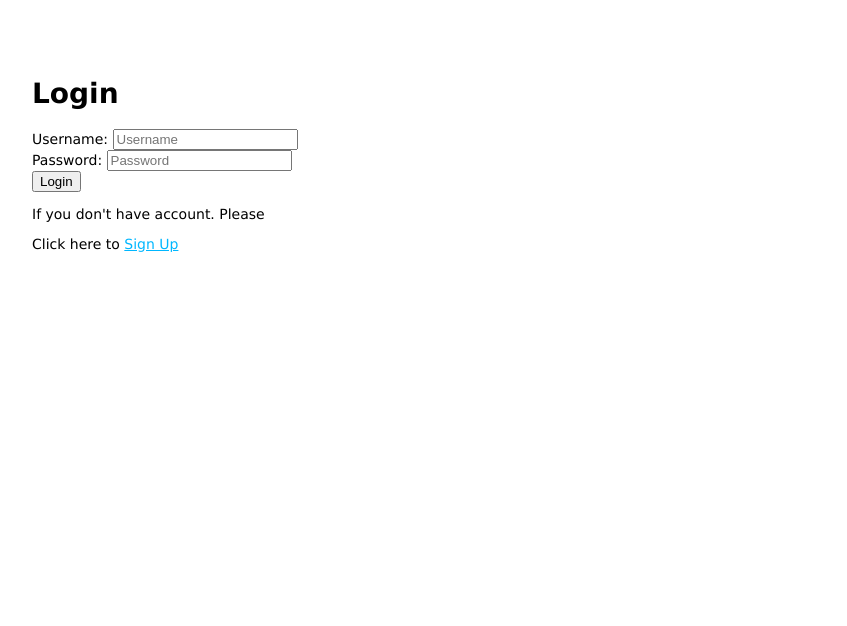
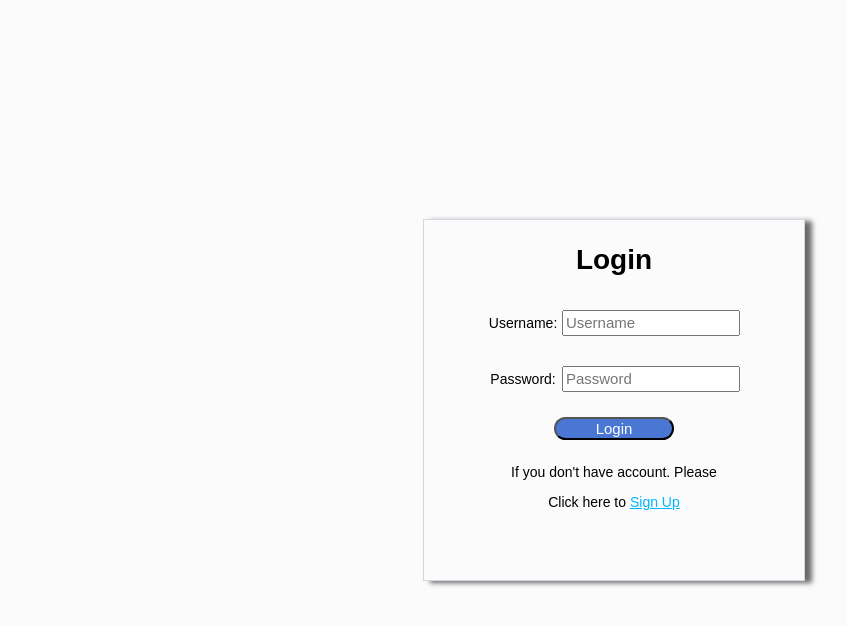
Before and after one commit to NonnaLee/attack_flow2, a website: page public/login.html in a window 1280 px wide. Shown: the whole page, without its empty margins (26-873 px from the left). Drawn offline with Linux system fonts and the light colour scheme.

Commit message:
Update style.css
add the login page CSS

```diff
--- a/public/stylesheets/style.css
+++ b/public/stylesheets/style.css
@@ -157,3 +157,81 @@ nav button:hover {
 a {
     color: #00B7FF;
   }
+
+
+
+/* login HTML */
+.loginbody{
+    /* background-color: #223c64; */
+    background-color: #fbfbfb;
+    font-family: sans-serif;
+}
+.loginbody label{
+    display: inline-block;
+    width: 70px;
+}
+
+.form-box{
+    /* background-color: #75a6ef; */
+    width: 380px;
+    height: 360px;
+    margin: auto;
+    border-style: solid;
+    border-color: rgb(209, 215, 227);
+    border-width: 1px;
+    box-shadow: 7px 2px 5px rgb(108, 107, 107);
+    position: absolute;
+    top:50%;
+    left:50%;
+    transform: translate(-50%, -50%);
+    text-align: center;
+}
+.button{
+    width: 120px;
+    min-height: 20px;
+    display: block;
+    font-size: 15px;
+    line-height: normal;
+    border-radius: 20px;
+    margin: 10px;
+    background-color: #4a77d4;
+    color: #fff;
+    display:inline-block
+}
+.input_style{
+    width: 170px;
+    min-height: 20px;
+    margin: 15px auto;
+    display: inline-block;
+    font-size: 15px;
+    transition: 0.3s;
+}
+#loginForm {
+    position: absolute;
+    width: 300px;
+    height: 350px;
+    top: 50%;
+    left:50%;
+    transform: translate(-50%, -50%);
+    text-align: center;
+}
+#loginBar{
+    position: absolute;
+}
+#signupForm{
+    position: absolute;
+    width: 300px;
+    height: 350px;
+    top: 50%;
+    left:50%;
+    transform: translate(-50%, -50%);
+    text-align: center;
+}
+#loginBar{
+    position: absolute;
+    /* background-color: #f3f4f5;    */
+    width: 300px;
+    height: 70px;
+    /* /* border-style: solid;
+    border-color: rgb(209, 215, 227); */
+}
```
